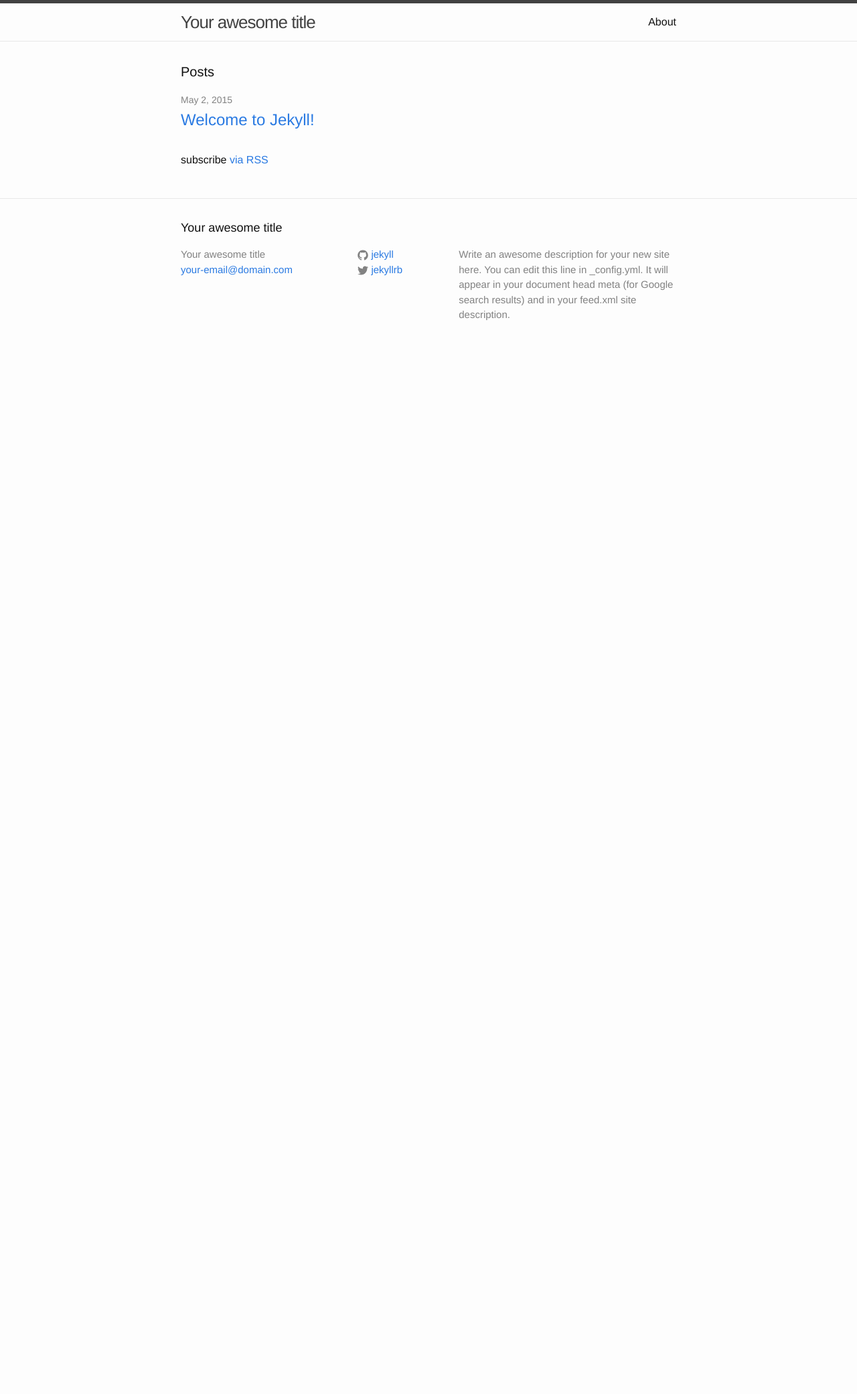
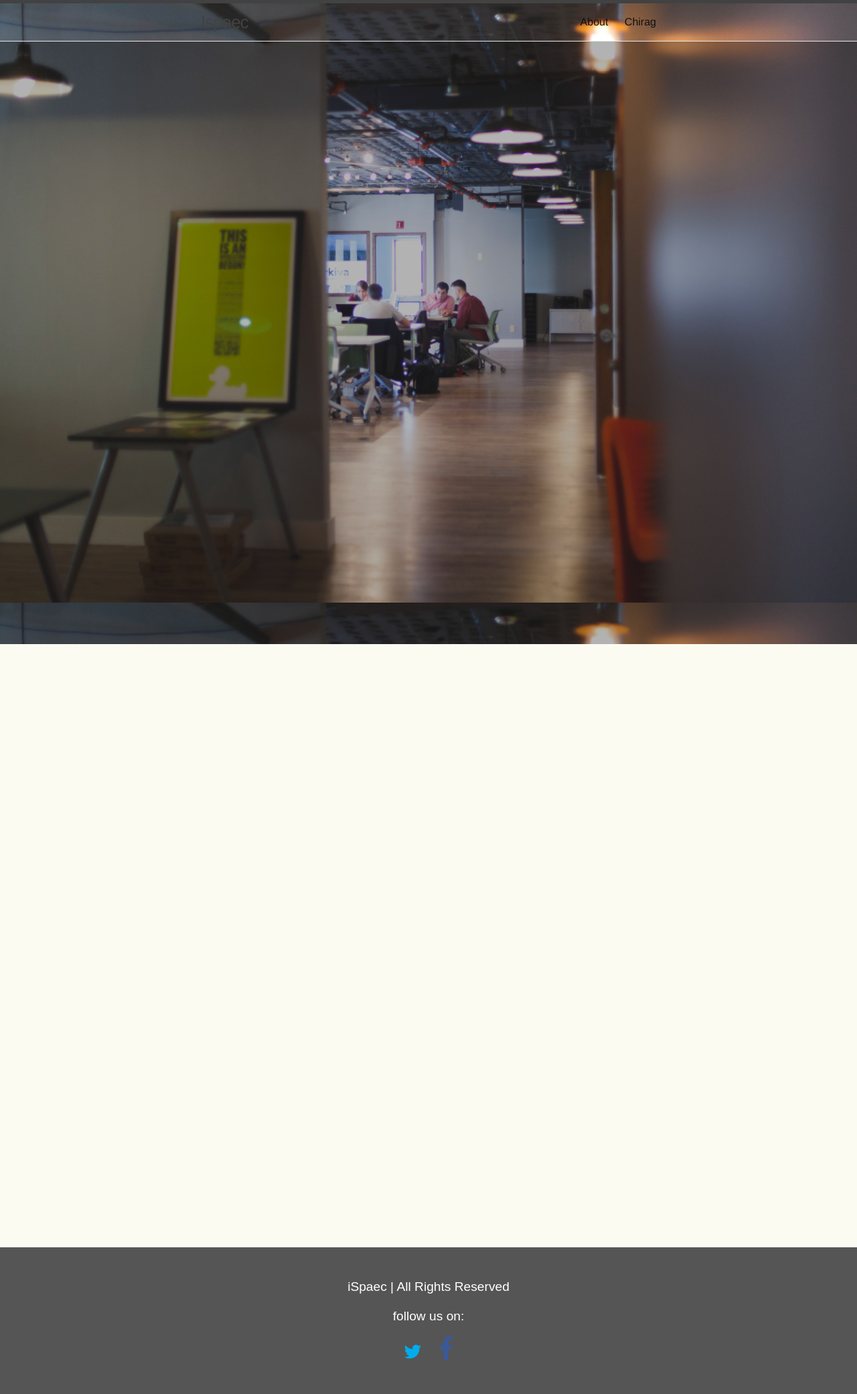
Before and after one commit to ranganathk/ispaec, a Jekyll site: the page built from index.html, in a window 1280 px wide. Shown: the whole page at 67% size. Built offline with Jekyll 4.4.1, drawn with Linux system fonts in a browser that asks for light colours; nearby versions of some CDN libraries; some web fonts are replaced; before the commit the page ends 900 px from its top, so only the background shows below that.

Commit message:
Update styles

```diff
--- a/_config.yml
+++ b/_config.yml
@@ -1,5 +1,5 @@
 # Site settings
-title: Your awesome title
+title: Ispaec
 email: your-email@domain.com
 description: > # this means to ignore newlines until "baseurl:"
   Write an awesome description for your new site here. You can edit this
--- a/_includes/footer.html
+++ b/_includes/footer.html
@@ -1,55 +1,16 @@
 <footer class="site-footer">
+ <div class="row">
+  <p>
+    <p>iSpaec | All Rights Reserved</p>
+    <p> follow us on: </p>
+    <p style="word-spacing:20px">
+   <a href="https://twitter.com/gunonlyone"> <i class="fa fa-twitter fa-3x"></i></a>
 
-  <div class="wrapper">
 
-    <h2 class="footer-heading">{{ site.title }}</h2>
 
-    <div class="footer-col-wrapper">
-      <div class="footer-col  footer-col-1">
-        <ul class="contact-list">
-          <li>{{ site.title }}</li>
-          <li><a href="mailto:{{ site.email }}">{{ site.email }}</a></li>
-        </ul>
-      </div>
+  <a href="https://www.facebook.com/ranganath.komandur"/><i class="fa fa-facebook fa-2x"></i></a>
 
-      <div class="footer-col  footer-col-2">
-        <ul class="social-media-list">
-          {% if site.github_username %}
-          <li>
-            <a href="https://github.com/{{ site.github_username }}">
-              <span class="icon  icon--github">
-                <svg viewBox="0 0 16 16">
-                  <path fill="#828282" d="M7.999,0.431c-4.285,0-7.76,3.474-7.76,7.761 c0,3.428,2.223,6.337,5.307,7.363c0.388,0.071,0.53-0.168,0.53-0.374c0-0.184-0.007-0.672-0.01-1.32 c-2.159,0.469-2.614-1.04-2.614-1.04c-0.353-0.896-0.862-1.135-0.862-1.135c-0.705-0.481,0.053-0.472,0.053-0.472 c0.779,0.055,1.189,0.8,1.189,0.8c0.692,1.186,1.816,0.843,2.258,0.645c0.071-0.502,0.271-0.843,0.493-1.037 C4.86,11.425,3.049,10.76,3.049,7.786c0-0.847,0.302-1.54,0.799-2.082C3.768,5.507,3.501,4.718,3.924,3.65 c0,0,0.652-0.209,2.134,0.796C6.677,4.273,7.34,4.187,8,4.184c0.659,0.003,1.323,0.089,1.943,0.261 c1.482-1.004,2.132-0.796,2.132-0.796c0.423,1.068,0.157,1.857,0.077,2.054c0.497,0.542,0.798,1.235,0.798,2.082 c0,2.981-1.814,3.637-3.543,3.829c0.279,0.24,0.527,0.713,0.527,1.437c0,1.037-0.01,1.874-0.01,2.129 c0,0.208,0.14,0.449,0.534,0.373c3.081-1.028,5.302-3.935,5.302-7.362C15.76,3.906,12.285,0.431,7.999,0.431z"/>
-                </svg>
-              </span>
-
-              <span class="username">{{ site.github_username }}</span>
-            </a>
-          </li>
-          {% endif %}
-
-          {% if site.twitter_username %}
-          <li>
-            <a href="https://twitter.com/{{ site.twitter_username }}">
-              <span class="icon  icon--twitter">
-                <svg viewBox="0 0 16 16">
-                  <path fill="#828282" d="M15.969,3.058c-0.586,0.26-1.217,0.436-1.878,0.515c0.675-0.405,1.194-1.045,1.438-1.809
-                  c-0.632,0.375-1.332,0.647-2.076,0.793c-0.596-0.636-1.446-1.033-2.387-1.033c-1.806,0-3.27,1.464-3.27,3.27 c0,0.256,0.029,0.506,0.085,0.745C5.163,5.404,2.753,4.102,1.14,2.124C0.859,2.607,0.698,3.168,0.698,3.767 c0,1.134,0.577,2.135,1.455,2.722C1.616,6.472,1.112,6.325,0.671,6.08c0,0.014,0,0.027,0,0.041c0,1.584,1.127,2.906,2.623,3.206 C3.02,9.402,2.731,9.442,2.433,9.442c-0.211,0-0.416-0.021-0.615-0.059c0.416,1.299,1.624,2.245,3.055,2.271 c-1.119,0.877-2.529,1.4-4.061,1.4c-0.264,0-0.524-0.015-0.78-0.046c1.447,0.928,3.166,1.469,5.013,1.469 c6.015,0,9.304-4.983,9.304-9.304c0-0.142-0.003-0.283-0.009-0.423C14.976,4.29,15.531,3.714,15.969,3.058z"/>
-                </svg>
-              </span>
-
-              <span class="username">{{ site.twitter_username }}</span>
-            </a>
-          </li>
-          {% endif %}
-        </ul>
-      </div>
-
-      <div class="footer-col  footer-col-3">
-        <p class="text">{{ site.description }}</p>
-      </div>
-    </div>
-
-  </div>
-
+  </p>
+</p>
+ </div>
 </footer>
--- a/_includes/head.html
+++ b/_includes/head.html
@@ -6,7 +6,10 @@
   <title>{% if page.title %}{{ page.title }}{% else %}{{ site.title }}{% endif %}</title>
   <meta name="description" content="{% if page.excerpt %}{{ page.excerpt | strip_html | strip_newlines | truncate: 160 }}{% else %}{{ site.description }}{% endif %}">
 
+  <link rel="stylesheet" href="https://maxcdn.bootstrapcdn.com/bootstrap/3.3.4/css/bootstrap.min.css">
   <link rel="stylesheet" href="{{ "/css/main.css" | prepend: site.baseurl }}">
   <link rel="canonical" href="{{ page.url | replace:'index.html','' | prepend: site.baseurl | prepend: site.url }}">
   <link rel="alternate" type="application/rss+xml" title="{{ site.title }}" href="{{ "/feed.xml" | prepend: site.baseurl | prepend: site.url }}" />
+  <link rel="stylesheet" href="http://maxcdn.bootstrapcdn.com/font-awesome/4.3.0/css/font-awesome.min.css">
+  <link href='http://fonts.googleapis.com/css?family=Muli:300' rel='stylesheet' type='text/css'>
 </head>
--- a/_layouts/default.html
+++ b/_layouts/default.html
@@ -7,11 +7,9 @@
 
     {% include header.html %}
 
-    <div class="page-content">
-      <div class="wrapper">
-        {{ content }}
-      </div>
-    </div>
+
+    {{ content }}
+
 
     {% include footer.html %}
 
--- /dev/null
+++ b/_layouts/home.html
@@ -0,0 +1,18 @@
+<!DOCTYPE html>
+<html>
+
+  {% include head.html %}
+
+  <body>
+
+    {% include header.html %}
+
+
+    {{ content }}
+
+
+    {% include footer.html %}
+
+  </body>
+
+</html>
--- /dev/null
+++ b/_sass/_land.scss
@@ -0,0 +1,38 @@
+body {
+  background: url('/assets/images/95.jpg');
+  background-position: center center;
+  background-attachment: fixed;
+  background-size: cover;
+  background-color: #464646;
+  overflow-x: hidden;
+}
+
+.home, .home-two {
+  height: 100vh;
+  width: 100vw;
+}
+
+.home {
+  background-color: rgba(0,0,0,0.3)
+}
+
+.home-two {
+  background-color: #FBFBF1;
+}
+
+.site-footer {
+  text-align: center;
+  background-color: #555555;
+  font-size: 1.2em;
+  color: white;
+  font-family: 'Muli', sans-serif;
+
+  .fa-twitter {
+    color: #00aced;
+
+    font-size: 1.5em;
+  }
+  .fa-facebook{
+    color:#3b5998
+  }
+}
--- /dev/null
+++ b/chirag.html
@@ -0,0 +1,11 @@
+---
+layout: page
+title: Chirag
+permalink: /chirag/
+---
+
+This is the base Jekyll theme. You can find out more info about customizing your Jekyll theme, as well as basic Jekyll usage documentation at [jekyllrb.com](http://jekyllrb.com/)
+
+You can find the source code for the Jekyll new theme at: [github.com/jglovier/jekyll-new](https://github.com/jglovier/jekyll-new)
+
+You can find the source code for Jekyll at [github.com/jekyll/jekyll](https://github.com/jekyll/jekyll)
--- a/css/main.scss
+++ b/css/main.scss
@@ -48,5 +48,6 @@ $on-laptop:        800px;
 @import
         "base",
         "layout",
-        "syntax-highlighting"
+        "syntax-highlighting",
+        "land"
 ;
--- a/index.html
+++ b/index.html
@@ -1,23 +1,8 @@
 ---
-layout: default
+layout: home
 ---
 
-<div class="home">
-
-  <h1 class="page-heading">Posts</h1>
-
-  <ul class="post-list">
-    {% for post in site.posts %}
-      <li>
-        <span class="post-meta">{{ post.date | date: "%b %-d, %Y" }}</span>
-
-        <h2>
-          <a class="post-link" href="{{ post.url | prepend: site.baseurl }}">{{ post.title }}</a>
-        </h2>
-      </li>
-    {% endfor %}
-  </ul>
-
-  <p class="rss-subscribe">subscribe <a href="{{ "/feed.xml" | prepend: site.baseurl }}">via RSS</a></p>
-
+<div class="home container-fluid">
 </div>
+<div class="home-two container-fluid">
+</div>
```
Also changed, not shown: about.html (added, +23 -0 lines), assets/images/80.jpg (added), assets/images/87.jpg (added), assets/images/95.jpg (added), 4 other files.
